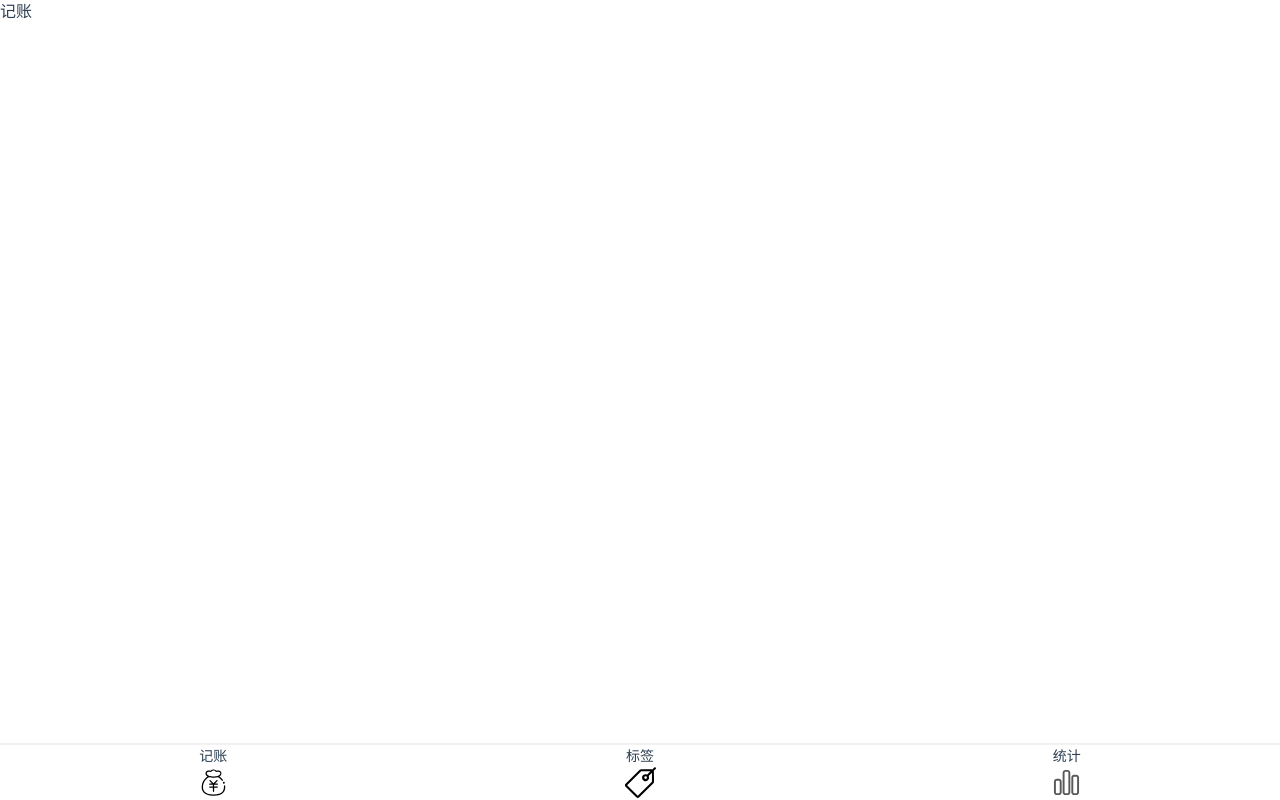
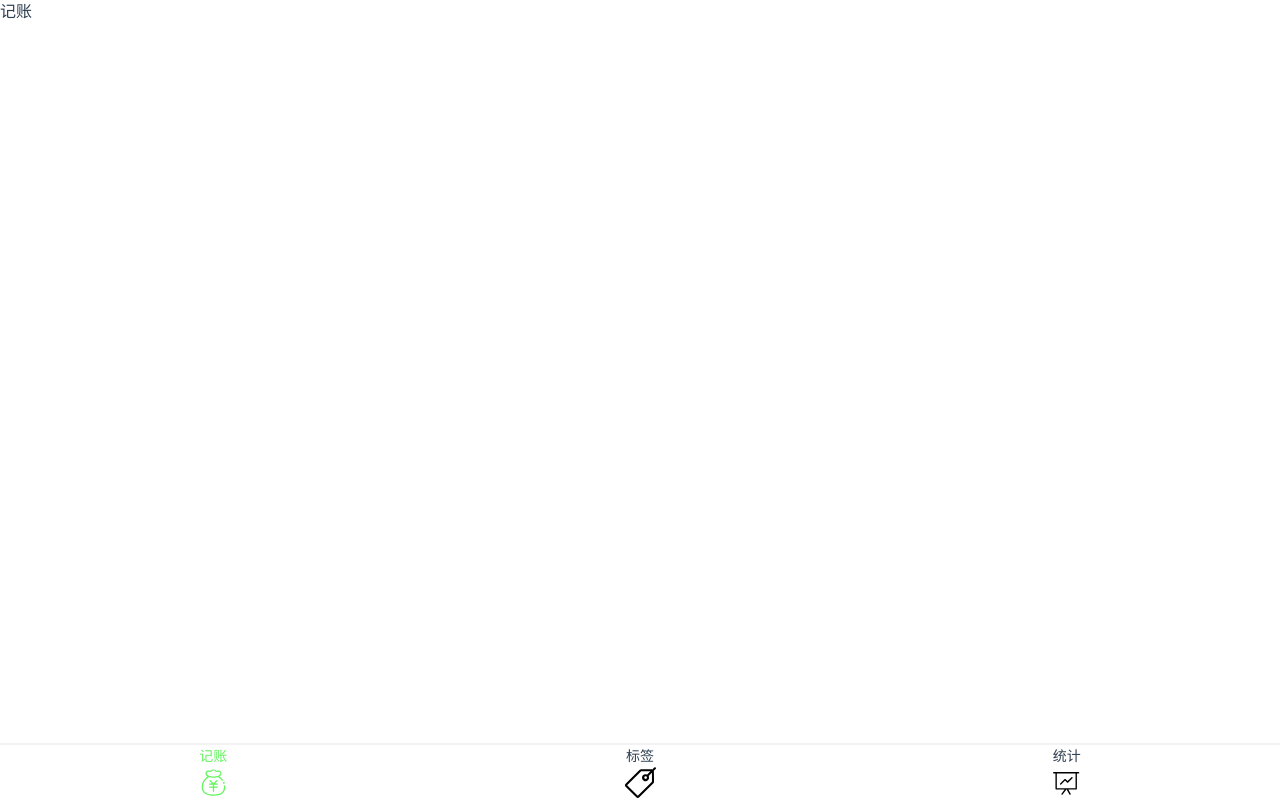
Before and after one commit to zhangxianglink/wangcai, a Vue app: page /#/money in a window 1280 px wide. Built offline with nearby package versions, Linux system fonts and the light colour scheme.

Commit message:
点击后修改状态

```diff
--- a/src/components/Nav.vue
+++ b/src/components/Nav.vue
@@ -1,16 +1,16 @@
 <template>
   <nav>
-    <router-link class="item" to="/">
+    <router-link to="/money" class="item" active-class="selected" >
       <Icons name="money"></Icons>
       记账
     </router-link>
 
-    <router-link class="item" to="/lables">
+    <router-link  to="/lables" class="item" active-class="selected">
       <Icons name="Lable"> </Icons>
       标签
     </router-link>
 
-    <router-link class="item" to="/statistics">
+    <router-link to="/statistics" class="item" active-class="selected" >
       <Icons name="statistics"></Icons>
       统计
     </router-link>
@@ -39,8 +39,9 @@ nav {
       width: 31px;
       height: 31px;
     }
-}
-.router-link-active {
-    text-decoration: none;
+  > .item.selected {
+    color: rgb(101, 243, 96);
+    fill: rgb(101, 243, 96);
+  }
 }
 </style>
--- a/src/views/About.vue
+++ /dev/null
@@ -1,5 +0,0 @@
-<template>
-  <div class="about">
-    <h1>This is an about page</h1>
-  </div>
-</template>
--- a/src/views/Lables.vue
+++ b/src/views/Lables.vue
@@ -11,5 +11,5 @@ export default {
 };
 </script>
 
-<style lang="sass" scoped>
+<style lang="scss" scoped>
 </style>
--- a/src/views/Statistics.vue
+++ b/src/views/Statistics.vue
@@ -8,5 +8,5 @@
 export default {};
 </script>
 
-<style lang="sass" scoped>
+<style lang="scss" scoped>
 </style>
```
Also changed, not shown: src/views/Home.vue (deleted, +0 -18 lines), src/assets/icons/statistics.svg.
